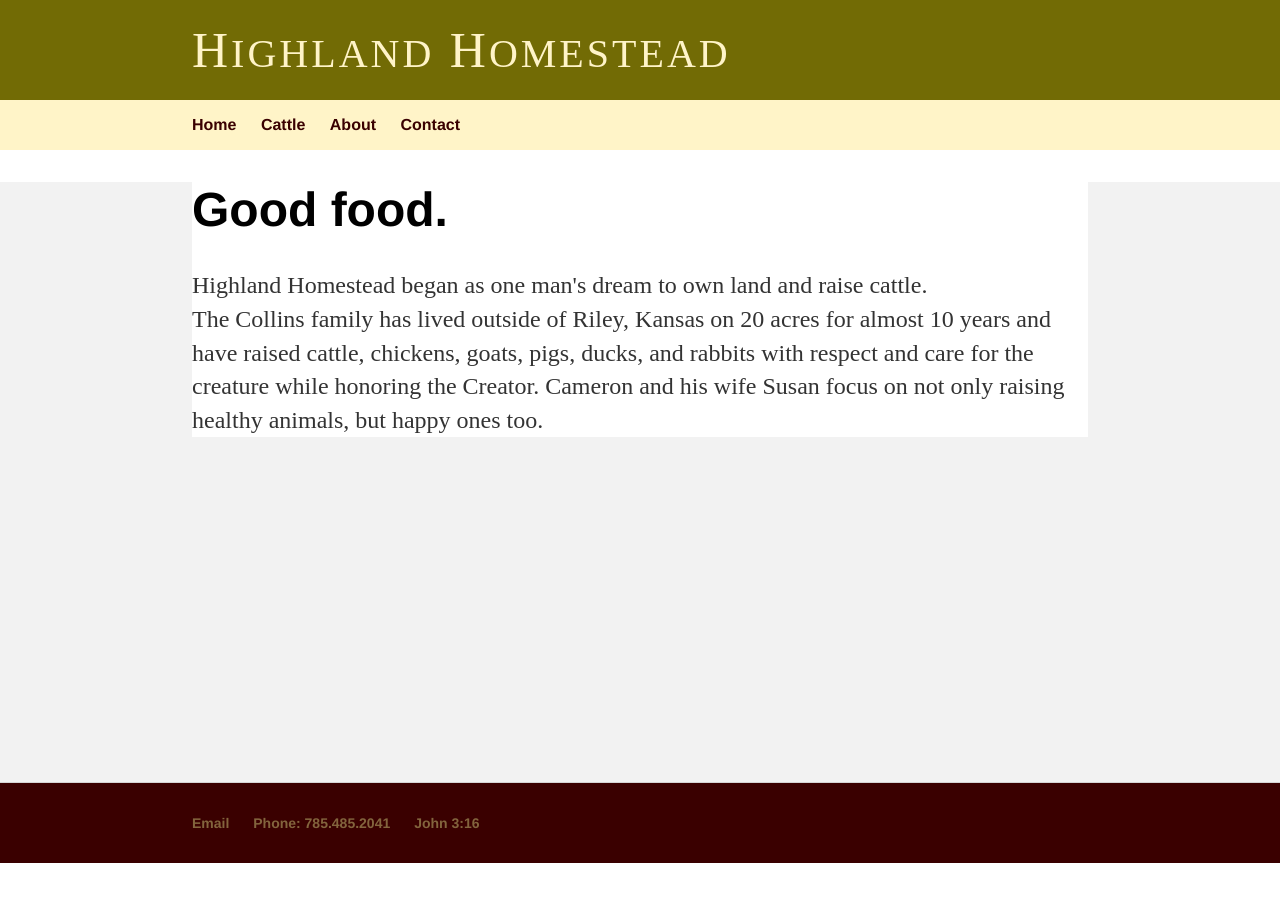
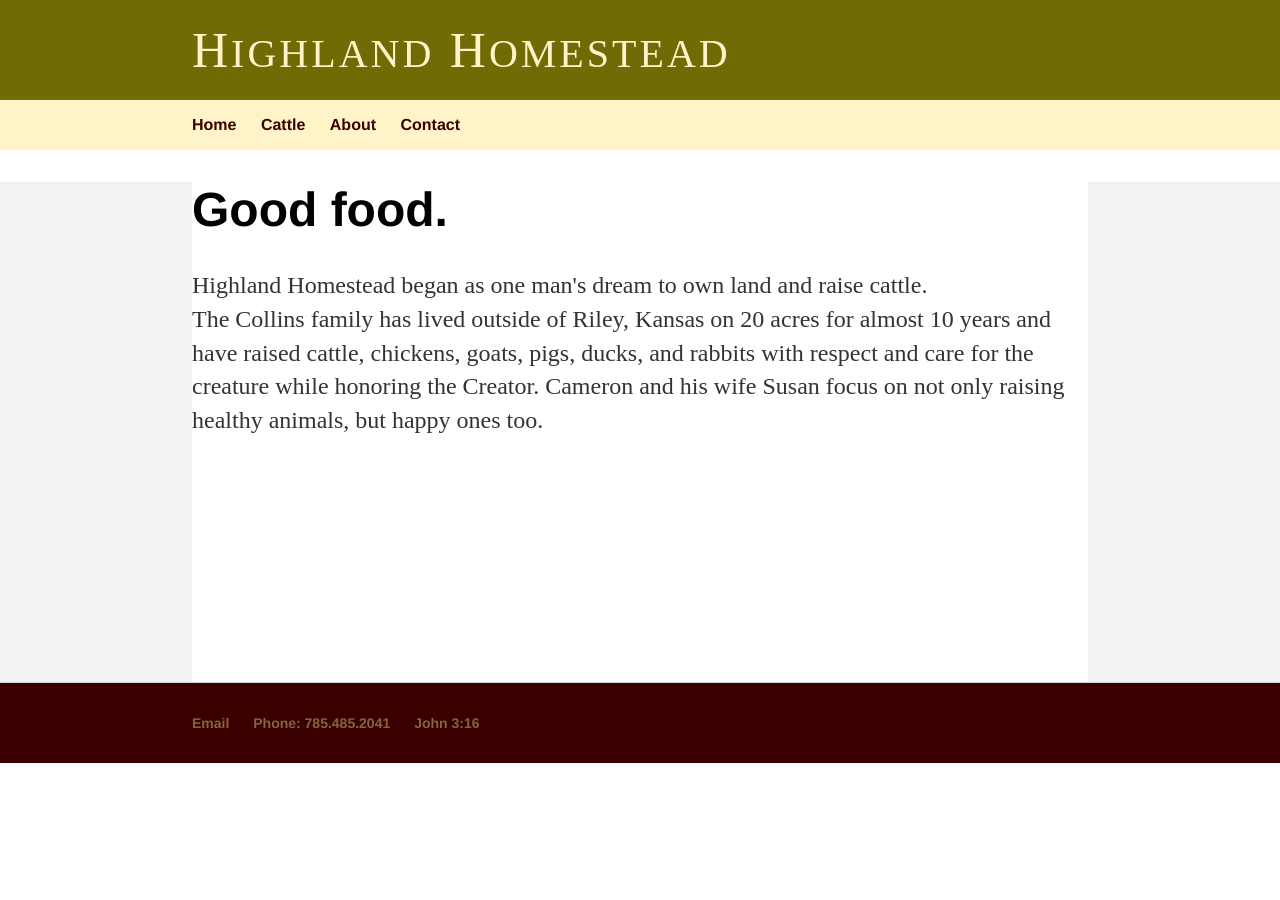
Before and after one commit to collinshomestead/collinshomestead.github.io, a Jekyll site: the page built from index.html, in a window 1280 px wide. Built offline with Jekyll 4.4.1, drawn with Linux system fonts in a browser that asks for light colours; some web fonts are replaced.

Commit message:
Update main.css

```diff
--- a/css/main.css
+++ b/css/main.css
@@ -15,13 +15,15 @@ body {
     src: url(Amaranth-Italic.otf);
 }
 .container {
-   min-height: 600px;
+   min-height: 500px;
    background-color: #f2f2f2;
+   margin: 0;
 }
 .content {
     width: 70%;
     margin: 0 auto;
     background-color: #fff;
+    min-height: 500px;
 }
 .headerbox {
     background-color: #726b05;
```
